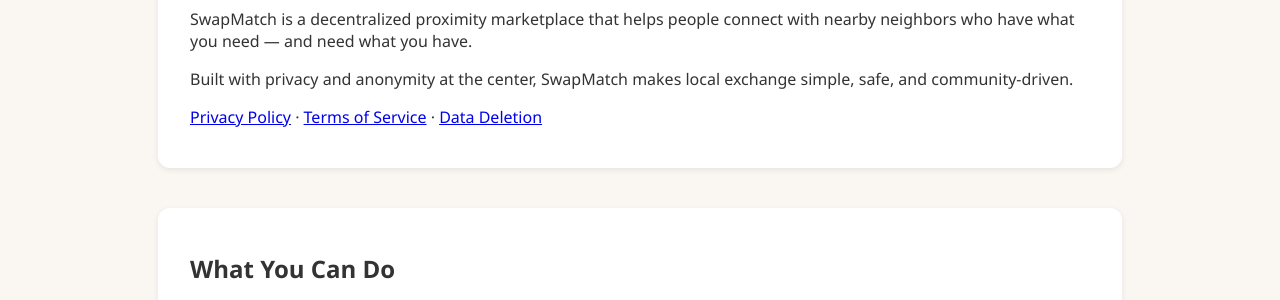
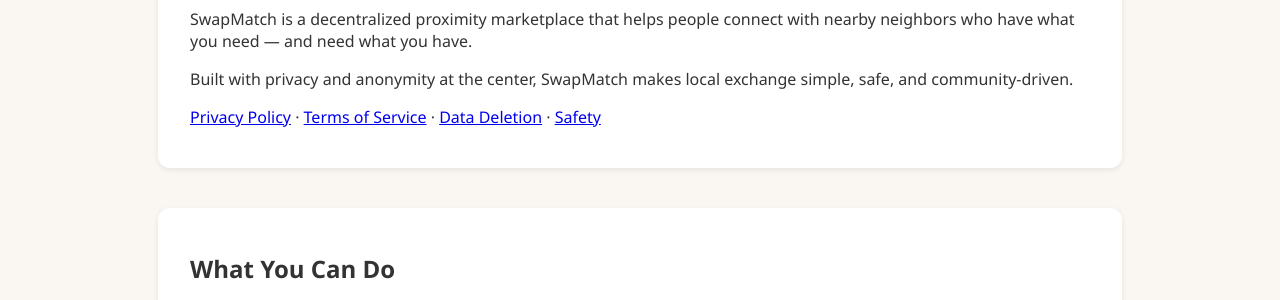
Before and after one commit to Manikese/SwapMatch-Home, a Jekyll site: the page built from index.md, in a window 1280 px wide and 900 px high, scrolled down 382 px. Shown: the part 154-454 px from the top of the window. Built offline with Jekyll 4.4.1, drawn with Linux system fonts in a browser that asks for light colours; our own code applies the rules of GitHub Pages for plain Markdown files.

Commit message:
Add Safety link to footer in index.md

```diff
--- a/index.md
+++ b/index.md
@@ -16,7 +16,7 @@
     simple, safe, and community‑driven.
   </p>
   <p>
-    <a href="./privacy">Privacy Policy</a> · <a href="./terms">Terms of Service</a> · <a href="./data-deletion">Data Deletion</a>
+    <a href="./privacy">Privacy Policy</a> · <a href="./terms">Terms of Service</a> · <a href="./data-deletion">Data Deletion</a> · <a href="./safety">Safety</a>
   </p>
 </section>
 
```
